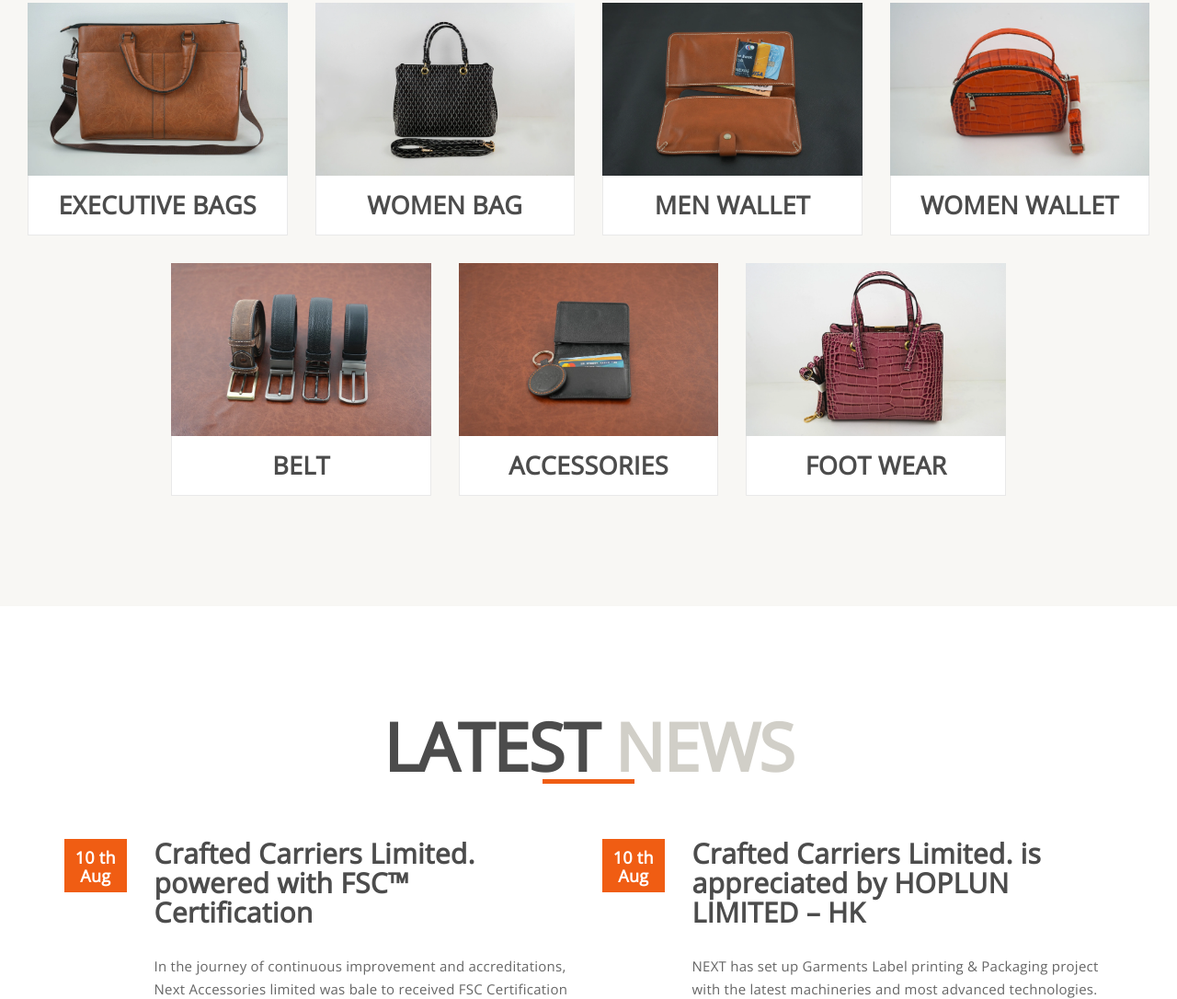
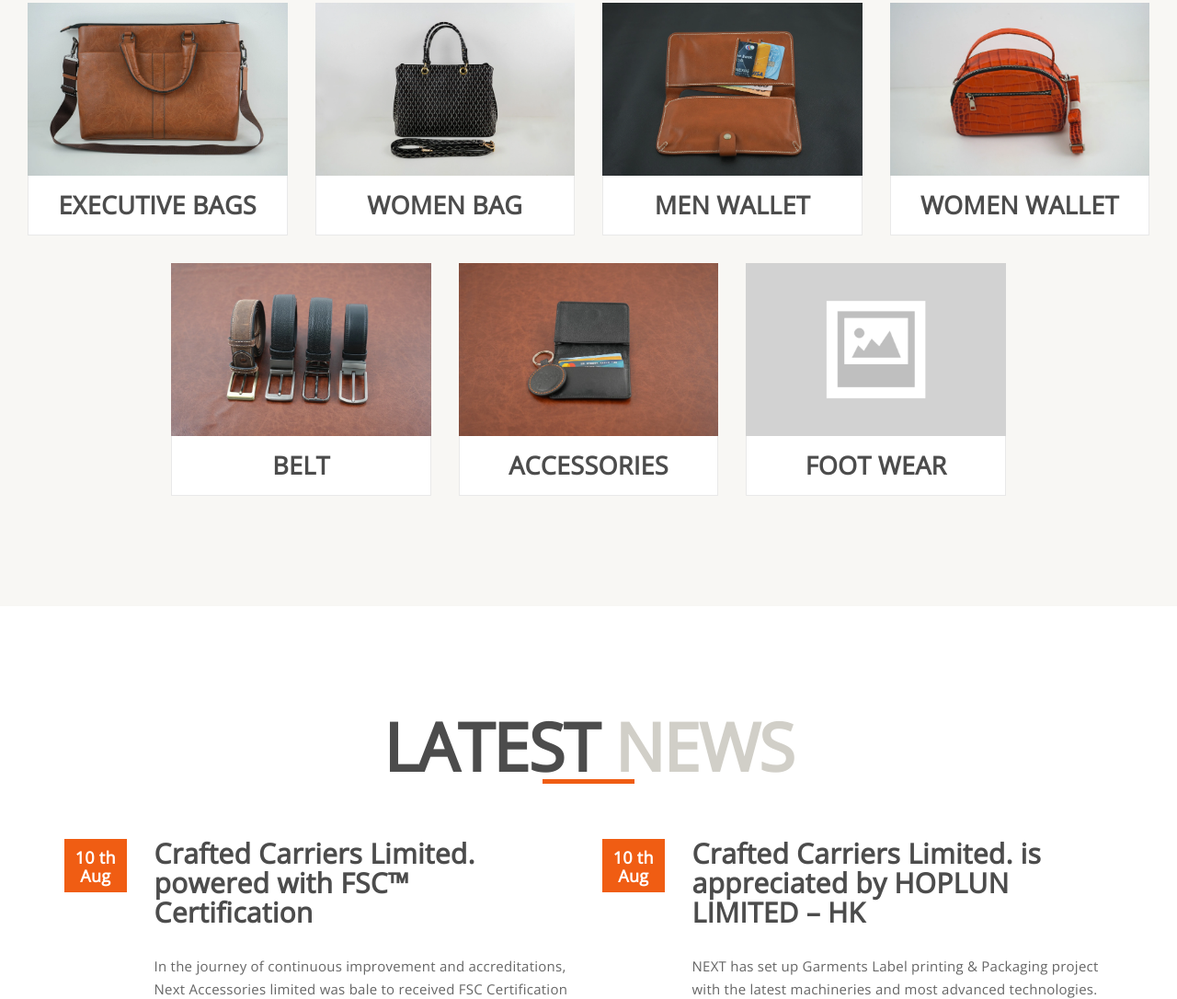
Before and after one commit to toukir-bd/CompJar, a plain HTML site: page index.html in a window 1280 px wide. Shown: the part 1389-2475 px from the top of the page at 92% size. Drawn offline with nearby package versions, Linux system fonts and the light colour scheme.

Commit message:
no message

```diff
--- a/index.html
+++ b/index.html
@@ -340,9 +340,9 @@
                 </div>
                 <div class="col-md-3">
                     <div class="single-product">
-                        <img src="images/products/women-bags/6.webp">
+                        <img src="images/products/no-image.webp">
                         <div class="example-image-zoom">
-                            <a href="images/products/women-bags/6.webp" data-lightbox="gallery-2" data-title="FOOT WEAR"
+                            <a href="images/products/no-image.webp" data-lightbox="gallery-2" data-title="FOOT WEAR"
                                 data-toggle="tooltip" data-placement="top" title="View Large">
                                 <svg xmlns="http://www.w3.org/2000/svg" width="24" height="24" viewBox="0 0 24 24">
                                     <path d="M0 0h24v24H0z" fill="none" />
```
Also changed, not shown: images/products/no-image.webp (added).
